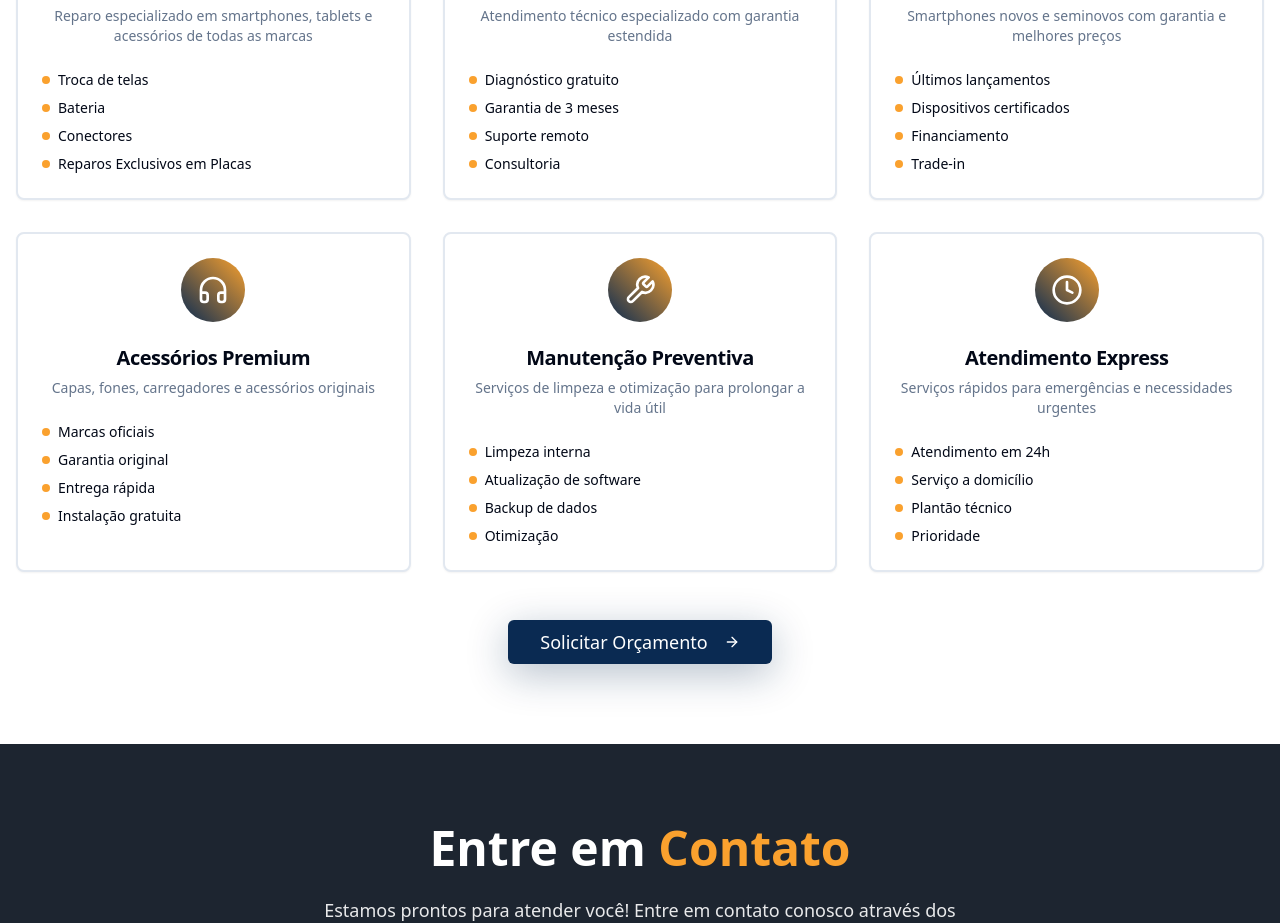
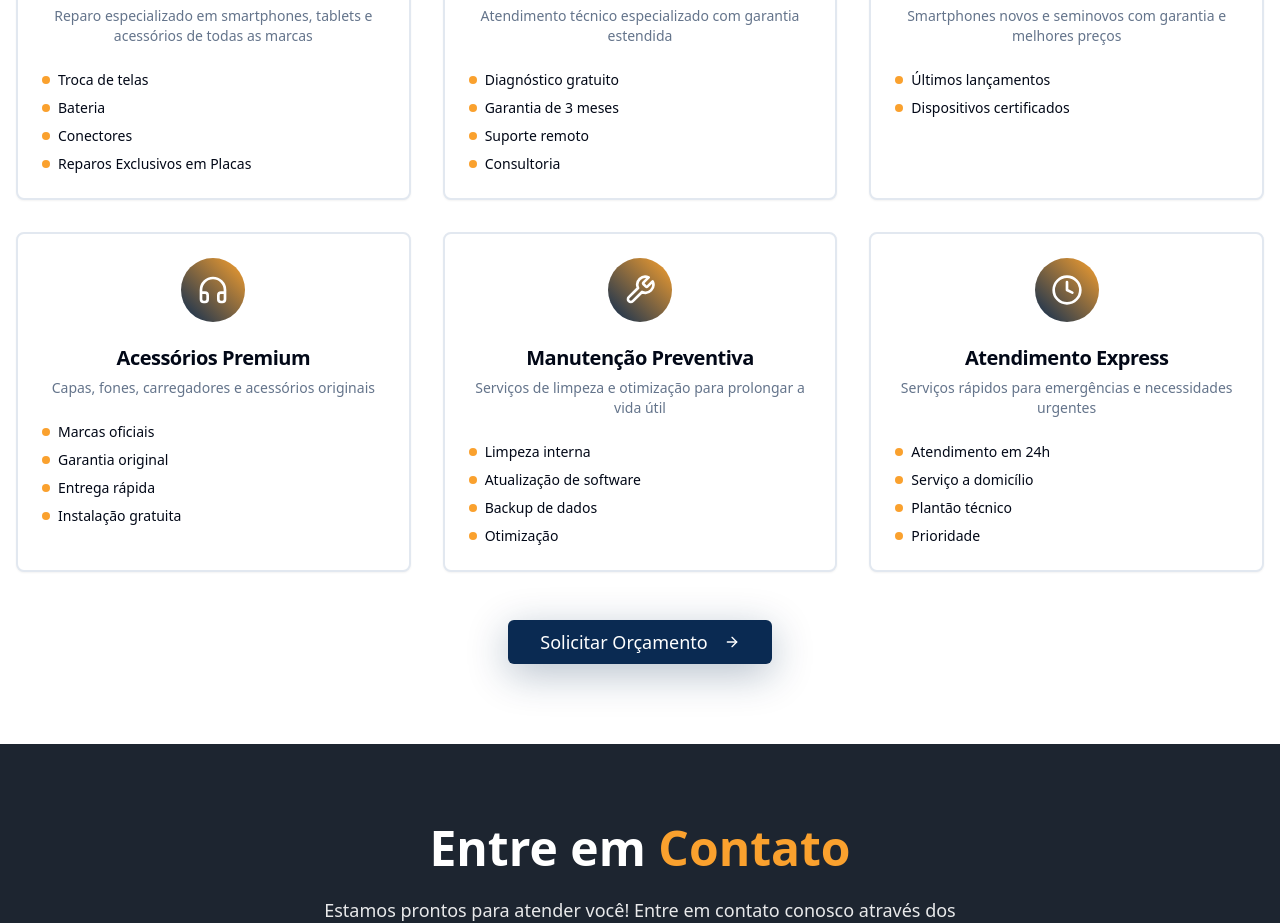
Before and after one commit to lweona/newtech, a React (Vite) app: page / in a window 1280 px wide. Shown: the part 2100-3023 px from the top of the page. Built offline with nearby package versions, Linux system fonts and the light colour scheme.

Commit message:
Remove trade-in and financing options
Removed "Trade-in" and "Financiamento" from the services section.
-edited src/components/ServicesSection.tsx

```diff
--- a/src/components/ServicesSection.tsx
+++ b/src/components/ServicesSection.tsx
@@ -28,7 +28,7 @@ const ServicesSection = () => {
       icon: Monitor,
       title: "Venda de Dispositivos",
       description: "Smartphones novos e seminovos com garantia e melhores preços",
-      features: ["Últimos lançamentos", "Dispositivos certificados", "Financiamento", "Trade-in"]
+      features: ["Últimos lançamentos", "Dispositivos certificados"]
     },
     {
       icon: Headphones,
```
